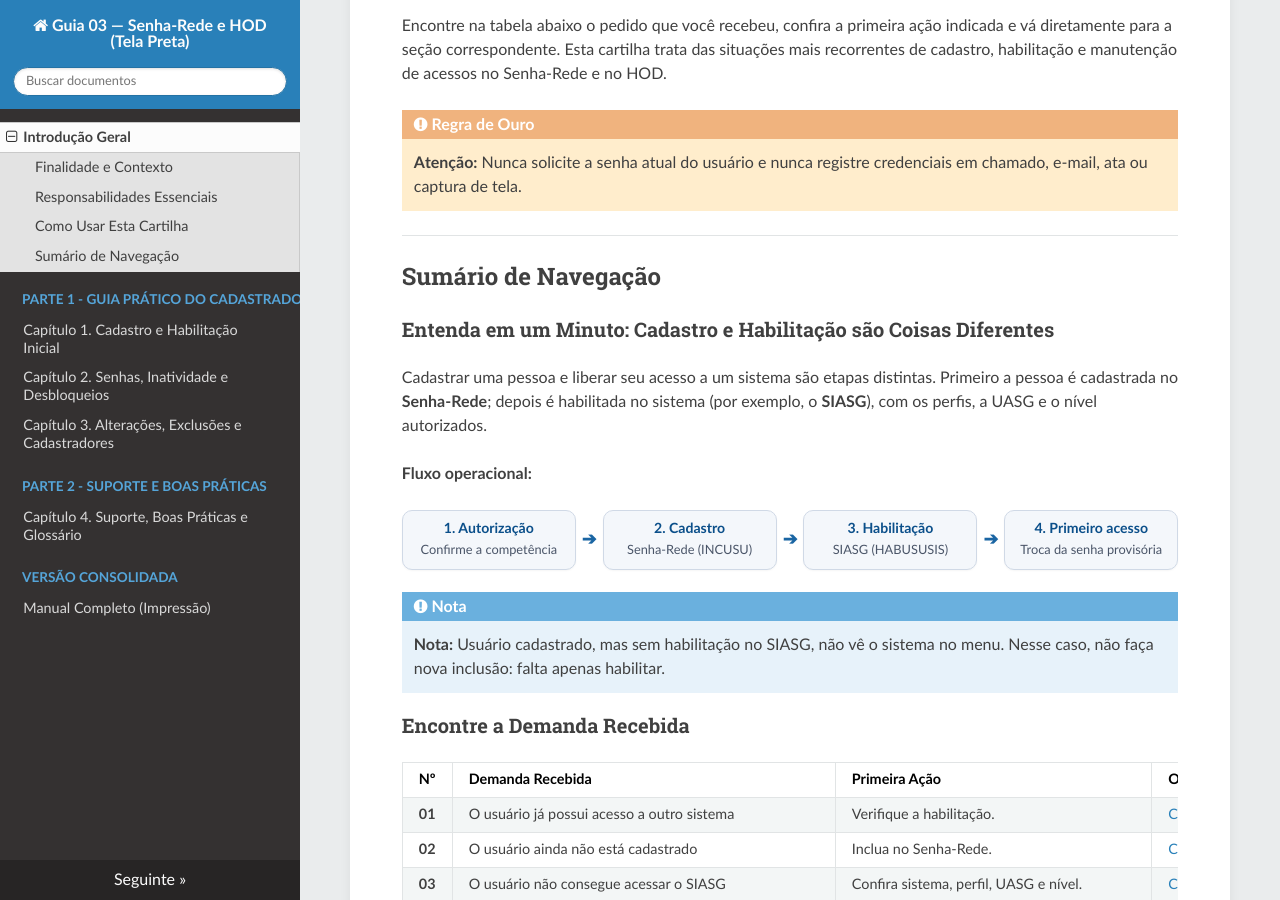
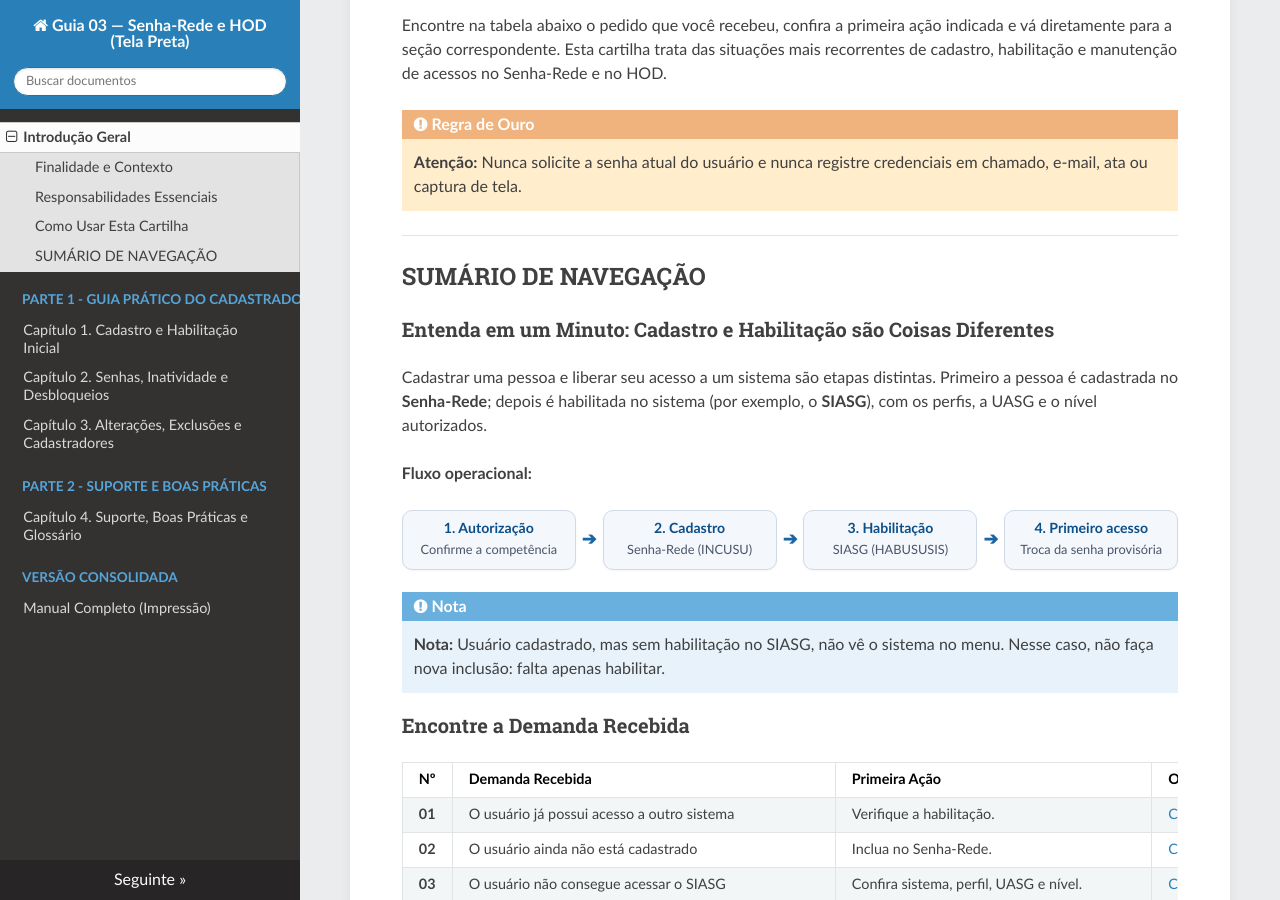
Before and after one commit to siqueiraazevedo2013-cloud/Tutorial-Guia-03-Senha-Rede-HOD, an MkDocs documentation site: the page built from docs/index.md, in a window 1280 px wide and 900 px high, scrolled down 929 px. Built offline with MkDocs 1.6.1, drawn with Linux system fonts in a browser that asks for light colours; nearby versions of some CDN libraries; part of the change alters nothing that is shown.

Commit message:
Update navigation summary and correct formatting

```diff
--- a/docs/index.md
+++ b/docs/index.md
@@ -40,13 +40,14 @@ Encontre na tabela abaixo o pedido que você recebeu, confira a primeira ação
 
 ---
 
-## Sumário de Navegação
+## SUMÁRIO DE NAVEGAÇÃO
 
 ### Entenda em um Minuto: Cadastro e Habilitação são Coisas Diferentes
 
 Cadastrar uma pessoa e liberar seu acesso a um sistema são etapas distintas. Primeiro a pessoa é cadastrada no **Senha-Rede**; depois é habilitada no sistema (por exemplo, o **SIASG**), com os perfis, a UASG e o nível autorizados.
 
 **Fluxo operacional:**
+
 <div class="fluxograma-etapas">
   <div class="fluxo-card">
     <strong>1. Autorização</strong>
@@ -69,7 +70,6 @@ Cadastrar uma pessoa e liberar seu acesso a um sistema são etapas distintas. Pr
   </div>
 </div>
 
-
 !!! note "Nota"
     **Nota:** Usuário cadastrado, mas sem habilitação no SIASG, não vê o sistema no menu. Nesse caso, não faça nova inclusão: falta apenas habilitar.
 
@@ -77,18 +77,18 @@ Cadastrar uma pessoa e liberar seu acesso a um sistema são etapas distintas. Pr
 
 | Nº | Demanda Recebida | Primeira Ação | Onde Consultar |
 | :---: | :--- | :--- | :--- |
-| **01** | O usuário já possui acesso a outro sistema | Verifique a habilitação. | [Capítulo 1 — Seção 1](01-cadastro-e-habilitacao.md#1-o-cadastro-ja-existe) |
-| **02** | O usuário ainda não está cadastrado | Inclua no Senha-Rede. | [Capítulo 1 — Seção 2](01-cadastro-e-habilitacao.md#2-o-usuario-ainda-nao-esta-cadastrado) |
-| **03** | O usuário não consegue acessar o SIASG | Confira sistema, perfil, UASG e nível. | [Capítulo 1 — Seção 3](01-cadastro-e-habilitacao.md#3-o-usuario-esta-cadastrado-mas-nao-acessa-o-siasg) |
-| **04** | A mensagem informa habilitação revogada | Troque a senha. | [Capítulo 2 — Seção 4](02-senhas-e-desbloqueios.md#4-a-habilitacao-esta-revogada) |
-| **05** | O usuário esqueceu a senha | Gere senha provisória. | [Capítulo 2 — Seção 5](02-senhas-e-desbloqueios.md#5-o-usuario-esqueceu-a-senha) |
-| **06** | A mensagem informa usuário inativo | Reative o cadastro. | [Capítulo 2 — Seção 6](02-senhas-e-desbloqueios.md#6-o-usuario-esta-inativo) |
-| **07** | A mensagem informa usuário bloqueado | Libere o bloqueio. | [Capítulo 2 — Seção 7](02-senhas-e-desbloqueios.md#7-o-usuario-esta-bloqueado) |
-| **08** | A mensagem informa usuário em uso ou contexto preso | Libere a sessão. | [Capítulo 2 — Seção 8](02-senhas-e-desbloqueios.md#8-o-usuario-nao-consegue-entrar-porque-a-sessao-anterior-continua-aberta) |
-| **09** | É necessário alterar perfil, UASG ou nível | Atualize a habilitação. | [Capítulo 3 — Seção 9](03-alteracoes-exclusoes-e-cadastradores.md#9-preciso-alterar-perfil-uasg-ou-nivel) |
-| **10** | É necessário retirar o acesso ao SIASG | Exclua apenas do sistema. | [Capítulo 3 — Seção 10](03-alteracoes-exclusoes-e-cadastradores.md#10-preciso-retirar-o-acesso-ao-siasg) |
-| **11** | É necessário excluir o cadastro da Senha-Rede | Avalie o impacto antes da exclusão física. | [Capítulo 3 — Seção 11](03-alteracoes-exclusoes-e-cadastradores.md#11-preciso-excluir-o-usuario-da-senha-rede) |
-| **12** | É necessário habilitar outro cadastrador | Confirme nível e escopo antes da habilitação. | [Capítulo 3 — Seção 12](03-alteracoes-exclusoes-e-cadastradores.md#12-preciso-habilitar-outro-cadastrador) |
+| **01** | O usuário já possui acesso a outro sistema | Verifique a habilitação. | [Capítulo 1 — Seção 1](01-cadastro-e-habilitacao.md#secao-1-o-cadastro-ja-existe) |
+| **02** | O usuário ainda não está cadastrado | Inclua no Senha-Rede. | [Capítulo 1 — Seção 2](01-cadastro-e-habilitacao.md#secao-2-o-usuario-ainda-nao-esta-cadastrado) |
+| **03** | O usuário não consegue acessar o SIASG | Confira sistema, perfil, UASG e nível. | [Capítulo 1 — Seção 3](01-cadastro-e-habilitacao.md#secao-3-o-usuario-esta-cadastrado-mas-nao-acessa-o-siasg) |
+| **04** | A mensagem informa habilitação revogada | Troque a senha. | [Capítulo 2 — Seção 4](02-senhas-e-desbloqueios.md#secao-4-a-habilitacao-esta-revogada) |
+| **05** | O usuário esqueceu a senha | Gere senha provisória. | [Capítulo 2 — Seção 5](02-senhas-e-desbloqueios.md#secao-5-o-usuario-esqueceu-a-senha) |
+| **06** | A mensagem informa usuário inativo | Reative o cadastro. | [Capítulo 2 — Seção 6](02-senhas-e-desbloqueios.md#secao-6-o-usuario-esta-inativo) |
+| **07** | A mensagem informa usuário bloqueado | Libere o bloqueio. | [Capítulo 2 — Seção 7](02-senhas-e-desbloqueios.md#secao-7-o-usuario-esta-bloqueado) |
+| **08** | A mensagem informa usuário em uso ou contexto preso | Libere a sessão. | [Capítulo 2 — Seção 8](02-senhas-e-desbloqueios.md#secao-8-o-usuario-nao-consegue-entrar-porque-a-sessao-anterior-continua-aberta) |
+| **09** | É necessário alterar perfil, UASG ou nível | Atualize a habilitação. | [Capítulo 3 — Seção 9](03-alteracoes-exclusoes-e-cadastradores.md#secao-9-preciso-alterar-perfil-uasg-ou-nivel) |
+| **10** | É necessário retirar o acesso ao SIASG | Exclua apenas do sistema. | [Capítulo 3 — Seção 10](03-alteracoes-exclusoes-e-cadastradores.md#secao-10-preciso-retirar-o-acesso-ao-siasg) |
+| **11** | É necessário excluir o cadastro da Senha-Rede | Avalie o impacto antes da exclusão física. | [Capítulo 3 — Seção 11](03-alteracoes-exclusoes-e-cadastradores.md#secao-11-preciso-excluir-o-usuario-da-senha-rede) |
+| **12** | É necessário habilitar outro cadastrador | Confirme nível e escopo antes da habilitação. | [Capítulo 3 — Seção 12](03-alteracoes-exclusoes-e-cadastradores.md#secao-12-preciso-habilitar-outro-cadastrador) |
 
 ### Tabela de Decisão: Mensagem, Causa e Rotina
 
```
